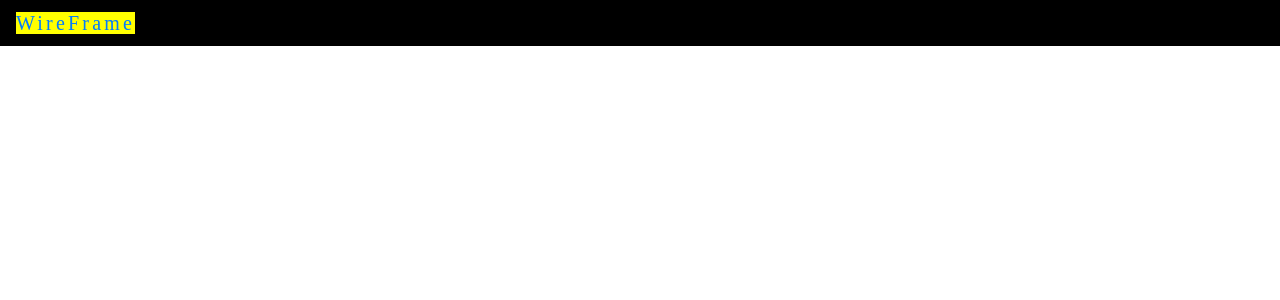
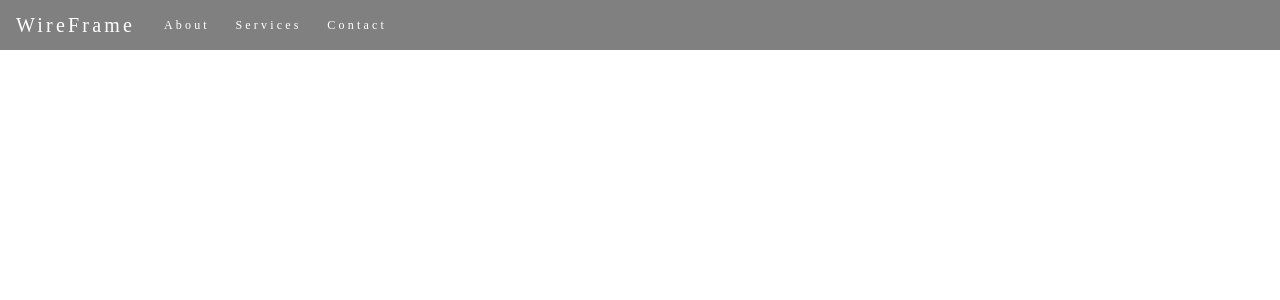
Before and after one commit to timwf/react-wireframe, a React (Create React App) app: page / in a window 1280 px wide. Shown: the top 300 px of the page. Built offline with nearby package versions, Linux system fonts and the light colour scheme; a web font is replaced by a local one.

Commit message:
navbar, navitems

```diff
--- a/src/App.js
+++ b/src/App.js
@@ -5,15 +5,20 @@ import { Navbar, Nav, NavDropdown} from 'react-bootstrap'
 
 import 'bootstrap/dist/css/bootstrap.min.css';
 import WireNavbarLogo from './components/WireNavbarLogo';
+import WireNavbarLink from './components/WireNavbarLink';
 
 function App() {
   return (
     <div className="App">
-        <WireNavBar dark>
+       <WireNavBar dark>
           <WireNavbarLogo />
-        </WireNavBar>
+          <WireNavbarLink linkTag="About"/>
+          <WireNavbarLink linkTag="Services" />
+          <WireNavbarLink linkTag="Contact" />
+       </WireNavBar>
     </div>
   );
 }
 
+
 export default App;
--- a/src/App.scss
+++ b/src/App.scss
@@ -6,13 +6,20 @@
 }
 
 .nav-bar{
+    display: flex;
     flex-flow: row nowrap;
     justify-content: flex-start;
     padding: .5rem 1rem;
     background-color: rgb(211, 211, 211);
+    align-items: center;
     a {
         margin-right: 1rem;
         font-size: 20px;
 
     }
+    .nav-link{
+        margin: 0;
+        font-size: 12px;
+        padding: 0.5rem 0.8rem;
+    }
 }
--- a/src/components/WireNavBar.jsx
+++ b/src/components/WireNavBar.jsx
@@ -1,8 +1,8 @@
-import React from 'react'
+import React, {} from 'react'
 import styled from 'styled-components'
 
 const Nav = styled.div`
-    background: ${props => props.dark ? "black" : "white"};
+    background: ${props => props.dark ? "grey" : "white"};
     `;
 
 
@@ -15,9 +15,11 @@ export default function WireNavBar(props) {
     console.log(props);
 
     return (
+        <div>
         <Nav dark={props.dark} className="nav-bar">
-            {React.cloneElement(props.children)}
+             {React.Children.map(props.children, (child => React.cloneElement(child, { dark: props.dark })))}
+        </Nav>
+        </div>
 
-        </Nav>
     )
 }
--- a/src/components/WireNavbarLink.jsx
+++ b/src/components/WireNavbarLink.jsx
@@ -0,0 +1,19 @@
+import React from 'react'
+import styled from 'styled-components'
+
+const Items = styled.a`
+    color: ${props => props.dark ? "white" : "black"};
+    `;
+
+WireNavbarLink.defaultProps = {
+    linkTag: "Item",
+    dark: false
+}
+
+function WireNavbarLink(props) {
+    return (
+        <Items dark={props.dark} href="#"className="nav-link">{props.linkTag}</Items>
+    )
+}
+
+export default WireNavbarLink
--- a/src/components/WireNavbarLogo.jsx
+++ b/src/components/WireNavbarLogo.jsx
@@ -2,12 +2,12 @@ import React from 'react'
 import styled from 'styled-components'
 
 const Logo = styled.a`
-    background: ${props => props.dark ? "green" : "yellow"};
+    color: ${props => props.dark ? "white" : "black"};
     `;
 
 WireNavbarLogo.defaultProps = {
     companyName: "WireFrame",
-    dark: true
+    dark: false
 
 }
 
@@ -16,7 +16,7 @@ function WireNavbarLogo(props) {
 
     return (
         <div>
-            <Logo href="#">{props.companyName}</Logo>
+            <Logo dark={props.dark} href="#">{props.companyName}</Logo>
         </div>
     )
 }
```
